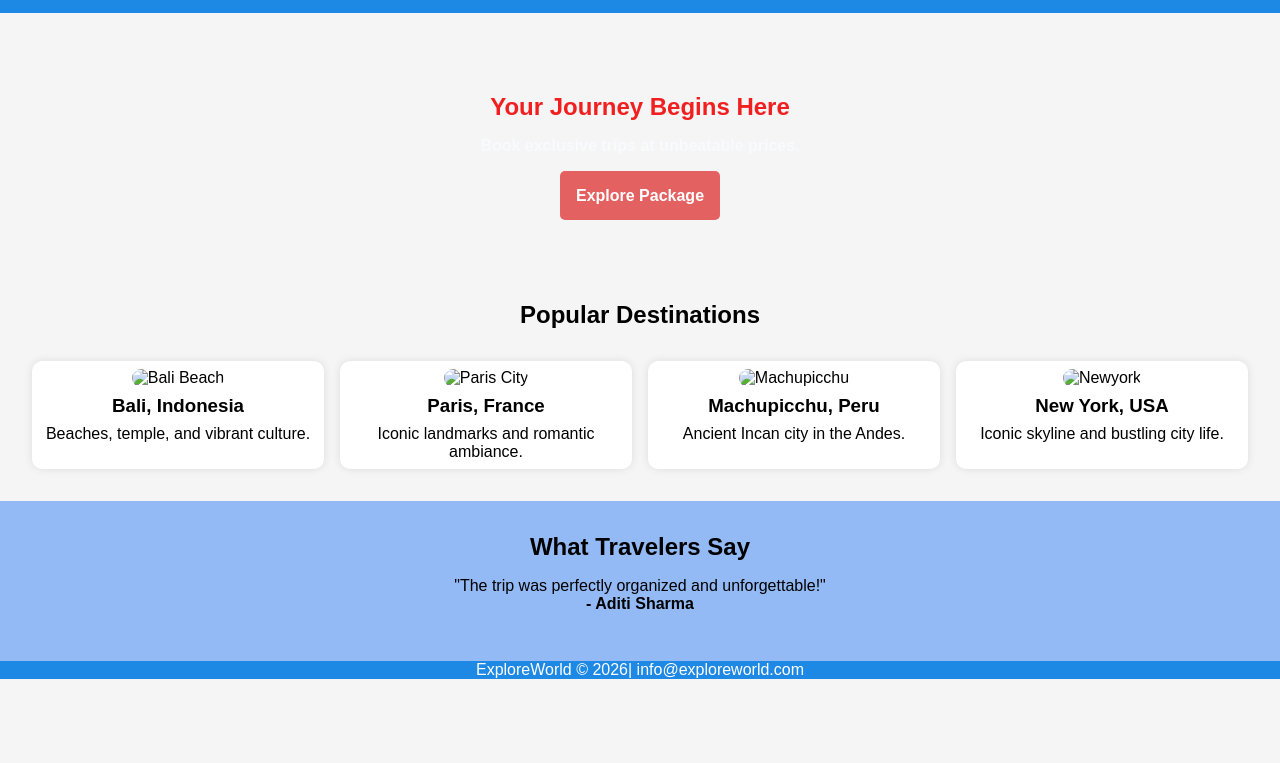
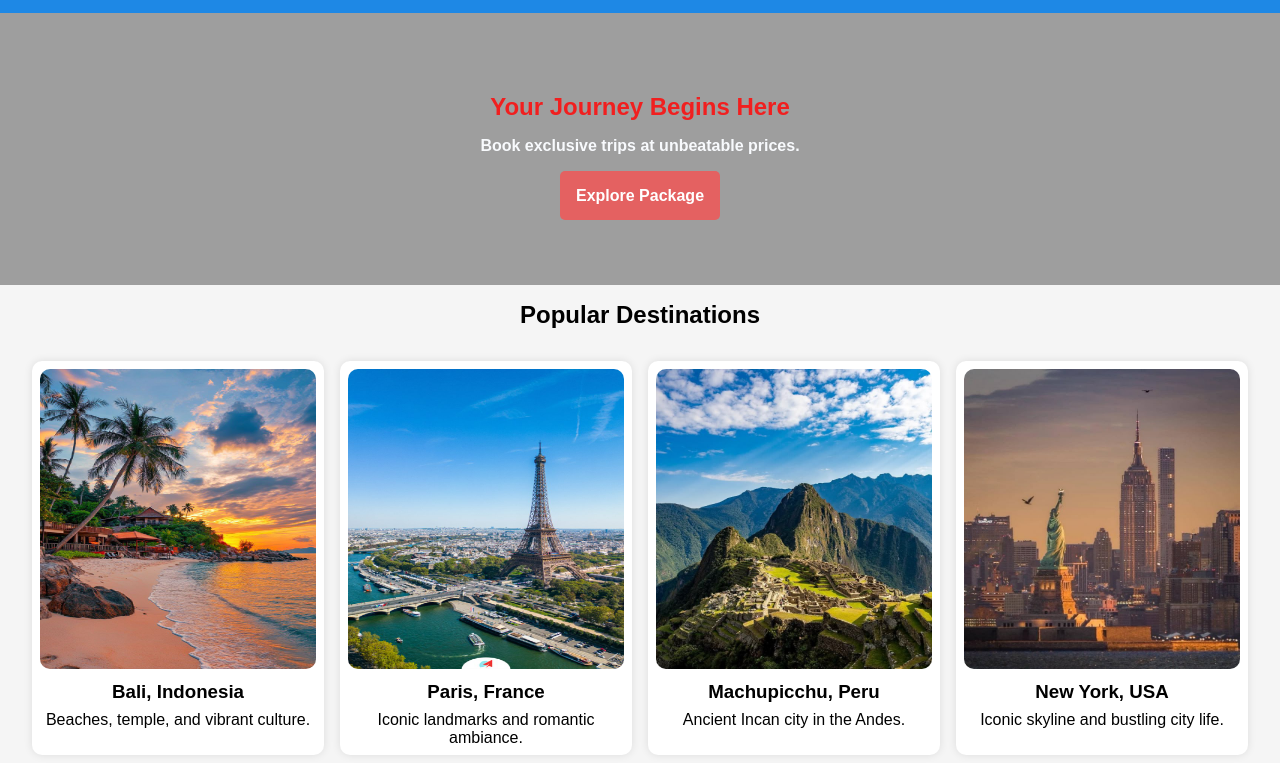
Before and after one commit to rk9351323/Exploreworld-6, a plain HTML site: page index.html in a window 1280 px wide. Shown: the part 37-800 px from the top of the page. Drawn offline with Linux system fonts and the light colour scheme; the site is published under a folder, as on GitHub Pages, so addresses that start at the root find nothing.

Commit message:
images file link change

```diff
--- a/index.html
+++ b/index.html
@@ -24,23 +24,23 @@
         <h2>Popular Destinations</h2>
         <div class="card-grid">
             <div class="card">
-                <img src="/assets/bali.jpg" alt="Bali Beach">
+                <img src="./assets/bali.jpg" alt="Bali Beach">
                 <h3>Bali, Indonesia</h3>
                 <p>Beaches, temple, and vibrant culture.</p>
 
             </div>
             <div class="card">
-                <img src="/assets/paris.jpg" alt="Paris City">
+                <img src="./assets/paris.jpg" alt="Paris City">
                 <h3>Paris, France</h3>
                 <p>Iconic landmarks and romantic ambiance.</p>
             </div>
             <div class="card">
-                <img src="/assets/MachuPicchu.jpg" alt="Machupicchu">
+                <img src="./assets/MachuPicchu.jpg" alt="Machupicchu">
                 <h3>Machupicchu, Peru</h3>
                 <p>Ancient Incan city in the Andes.</p>
             </div>
             <div class="card">
-                <img src="/assets/newyork.jpg" alt="Newyork">
+                <img src="./assets/newyork.jpg" alt="Newyork">
                 <h3>New York, USA</h3>
                 <p>Iconic skyline and bustling city life.</p>
             </div>
--- a/style.css
+++ b/style.css
@@ -60,7 +60,7 @@ font-weight: bold;
 
 }
 .hero{
-    background-image: url('/assets/banner.png');
+    background-image: url('./assets/banner.png');
     background-repeat: no-repeat;
     background-position: right 0px center;
     background-size: cover;
```
Also changed, not shown: destination.html (+4 -4 lines).
